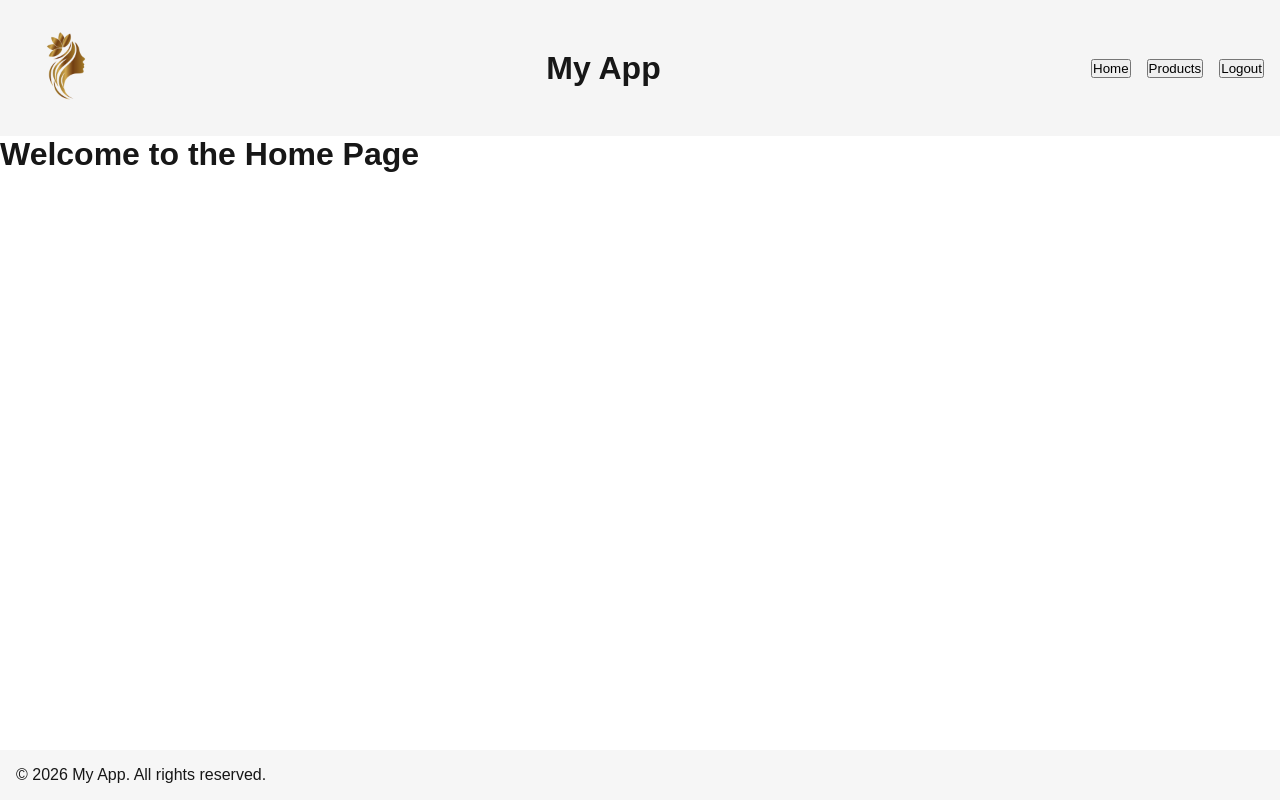
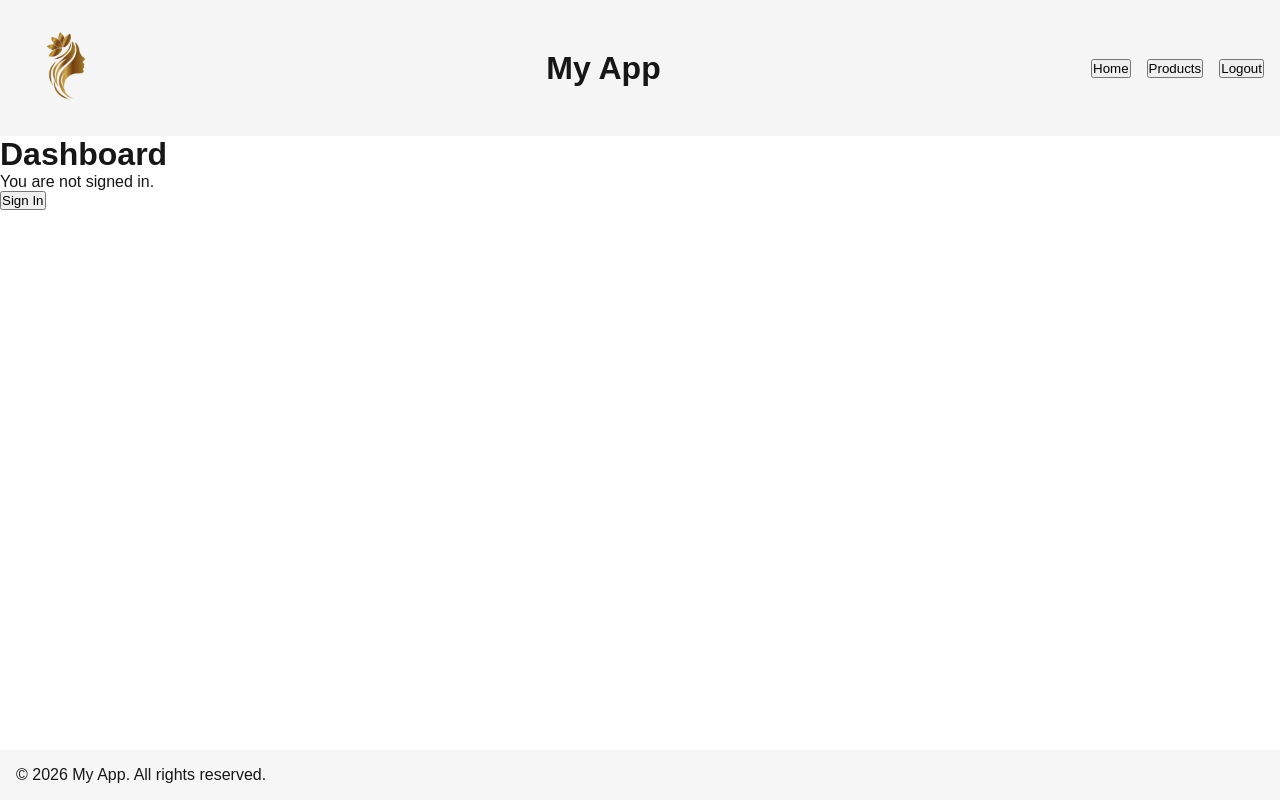
Before and after one commit to gaganbedi771/next-js-app, a Next.js app: page / in a window 1280 px wide. Built offline with nearby package versions, Linux system fonts and the light colour scheme; no server answers.

Commit message:
Using NextAuth in NextJS

```diff
--- a/src/app/dashboard/page.js
+++ b/src/app/dashboard/page.js
@@ -0,0 +1,28 @@
+"use client"
+import { useSession,signIn,signOut } from "next-auth/react";
+
+export default function DashboardPage() {
+  const { data: session, status } = useSession();
+
+  if (status === "loading") {
+    return <p>Loading...</p>;
+  }
+  if (session) {
+    return (
+      <div>
+        <h1>Dashboard</h1>
+        <p>Welcome, {session.user.name}!</p>
+        <p>Email: {session.user.email}</p>
+        <button onClick={() => signOut()}>Sign Out</button>
+      </div>
+    );
+  }
+
+  return (
+    <div>
+      <h1>Dashboard</h1>
+      <p>You are not signed in.</p>
+      <button onClick={() => signIn("github")}>Sign In</button>
+    </div>
+  )
+}
--- a/src/app/layout.js
+++ b/src/app/layout.js
@@ -2,6 +2,7 @@ import { Geist, Geist_Mono } from "next/font/google";
 import "./globals.css";
 
 import Header from "./components/Header";
+import Providers from "./providers";
 
 const geistSans = Geist({
   variable: "--font-geist-sans",
@@ -26,6 +27,7 @@ export default function RootLayout({ children }) {
       <body
         style={{ height: "100vh", display: "flex", flexDirection: "column" }}
       >
+        <Providers>
         <Header></Header>
 
         {children}
@@ -40,6 +42,7 @@ export default function RootLayout({ children }) {
         >
           <p>&copy; 2026 My App. All rights reserved.</p>
         </footer>
+        </Providers>
       </body>
     </html>
   );
--- a/src/app/page.js
+++ b/src/app/page.js
@@ -1,9 +1,11 @@
 import React from 'react'
+import DashboardPage from './dashboard/page'
 
 const page = () => {
   return (
     <div>
-      <h1>Welcome to the Home Page</h1>
+      {/* <h1>Welcome to the Home Page</h1> */}
+      <DashboardPage></DashboardPage>
     </div>
   )
 }
--- /dev/null
+++ b/src/app/providers.js
@@ -0,0 +1,10 @@
+"use client"
+import {SessionProvider} from "next-auth/react";
+
+export default function Providers({children,session}){
+    return(
+        <SessionProvider session={session}>
+            {children}
+        </SessionProvider>
+    )
+}
```
Also changed, not shown: src/app/api/auth/[...nextauth]/route.js (added, +12 -0 lines).
